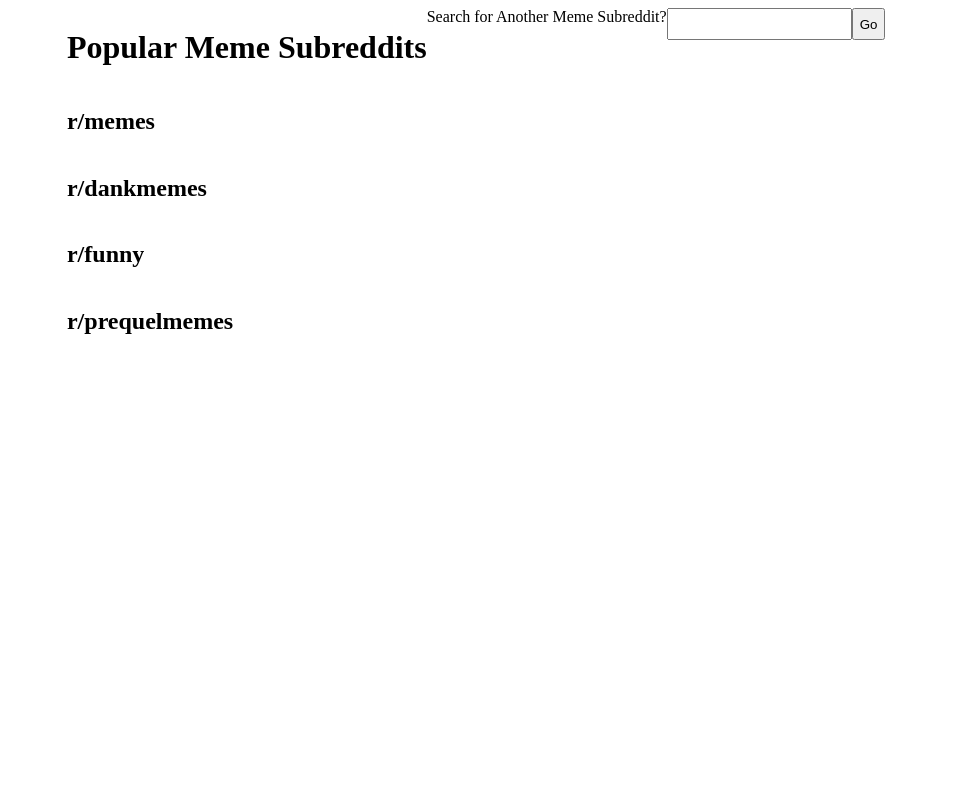
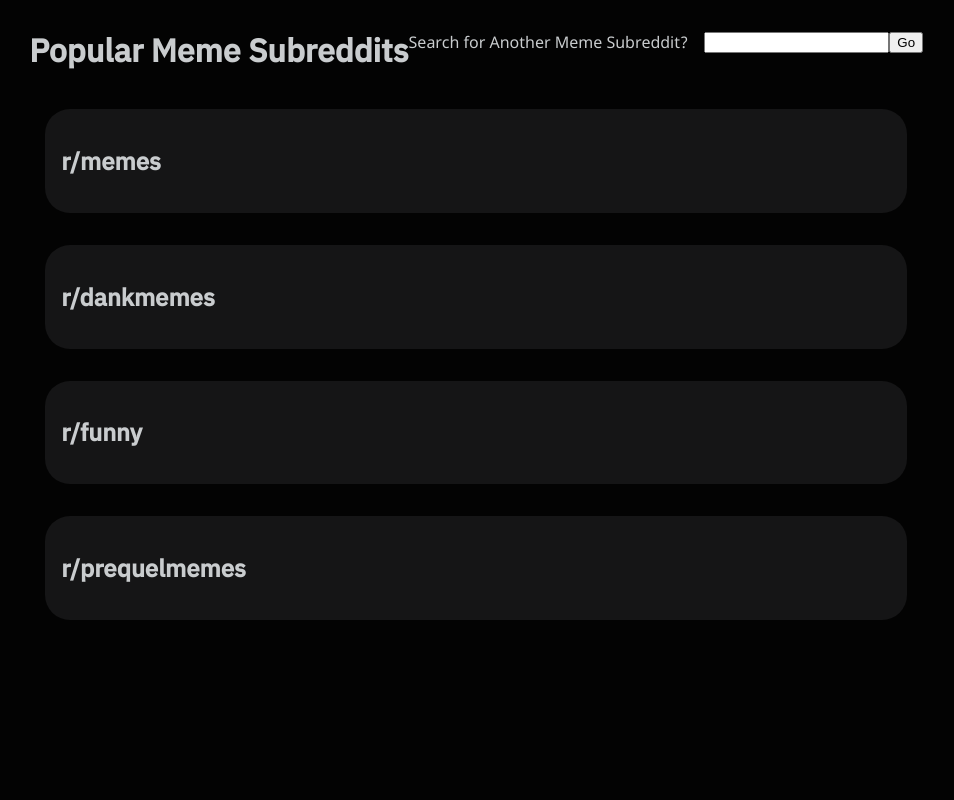
Before and after one commit to j1lin0101/PopularMemes, a Flask app: page / in a window 1280 px wide. Shown: the whole page, without its empty margins (179-1133 px from the left). Run offline with Flask 2, Linux system fonts and the light colour scheme; data that the repository does not hold is empty.

Commit message:
First COmmit

```diff
--- a/main.py
+++ b/main.py
@@ -4,7 +4,7 @@
 
 subreddits = ['memes', 'dankmemes', 'funny', 'prequelmemes']
 limit = 5
-timeframe = 'month'  # hour, day, week, month, year, all
+timeframe = 'week'  # hour, day, week, month, year, all
 listing = 'top'  # controversial, best, hot, new, random, rising, top
 
 app = Flask(__name__)
@@ -39,7 +39,8 @@
                                          'comments': post['data']['num_comments'], 'is_video': post['data']['is_video']}
         if '.gifv' in post['url']:
             post['url'] = post['url'][:-1]
-        postList.append(post)
+        if '.gif' in post['url'] or '.png' in post['url'] or '.jpg' in post['url'] or '.jpeg' in post['url']:
+            postList.append(post)
     return postList
 
 @app.route("/")
@@ -61,7 +62,7 @@
         print(subreddit)
         print(reddit_dict[subreddit])
         print()
-    return render_template('index.html', page_title = "Popular Meme Subreddits", generic=True, data=reddit_dict)
+    return render_template('index.html', page_title = "Popular Meme Subreddits", data=reddit_dict)
 
 @app.route("/redresponse")
 def search_handler():
@@ -71,7 +72,7 @@
         r = get_reddit(name, listing, limit, timeframe)
         df = get_results(r)
         reddit_dict[name] = df
-        return render_template('index.html', page_title = f"r/{name}", generic=False, data = reddit_dict)
+        return render_template('index.html', page_title =f"Results for r/{name}", data = reddit_dict)
     else:
         return render_template('index.html', page_title = "Sorry couldn't find that Subreddit")
 
--- /dev/null
+++ b/requirements.txt
@@ -0,0 +1 @@
+Flask==1.1.2
--- a/static/index.css
+++ b/static/index.css
@@ -1,3 +1,19 @@
+@font-face {
+    font-family: NotoSans;
+    src: url('NotoSans-Regular.ttf');
+}
+@font-face {
+    font-family: NotoSans;
+    src: url('NotoSans-Bold.ttf');
+      font-weight: bold;
+
+}
+
+@font-face {
+    font-family: IBMPlexSans;
+    src: url('IBMPlexSans-Medium.ttf');
+}
+
 body {
     display: flex;
     flex-direction: column;
@@ -5,11 +21,13 @@
     align-content: center;
     flex-wrap: wrap;
     margin-left: 3vw;
+    background-color:#030303;
+    color: #C9CCCE;
 }
 .memes {
     display: flex;
     flex-direction: column;
-    justify-content: center;
+    justify-content: flex-start;
     align-content: baseline;
     flex-wrap: wrap;
 }
@@ -18,7 +36,7 @@
     .memes {
         display: flex;
         flex-direction: column;
-        justify-content: center;
+        justify-content: flex-start;
         align-content: baseline;
         flex-wrap: wrap;
     }
@@ -28,7 +46,7 @@
     .memes {
         display: flex;
         flex-direction: row;
-        justify-content: center;
+        justify-content: flex-start;
         align-content: baseline;
         flex-wrap: wrap;
     }
@@ -38,28 +56,43 @@
     display: flex;
     flex-direction: column;
     align-content: flex-start;
-    justify-content: flex-start;
+    justify-content: space-between;
+    background-color: #151516;
+    padding: 1rem;
+    border-radius: 25px;
+    margin: 1rem;
+
 }
 
+h1 {
+font-family: IBMPlexSans;
+}
+.subreddit h2 {
+font-family: IBMPlexSans;}
 
 
 .meme {
     display: flex;
     flex-direction: column;
     align-content: space-evenly;
+    justify-content: space-between;
     margin: 1vh 1vw;
+    max-width: 15vw;
 }
 
 .stats {
+font-family: NotoSans;
+font-size: 1rem;
     display: flex;
     flex-direction: column;
     justify-content: center;
     flex-wrap: wrap;
-    max-width:20rem;
+    max-width:15vw;
 }
 
 img {
-    max-height:20rem;
+
+    max-width:15vw;
     display: flex;
     align-self: start;
 
@@ -75,10 +108,16 @@
 form {
     display: flex;
     flex-direction: row;
-    justify-content: flex-start;
-    align-content: center;
+    justify-content: space-between;
+    align-items: center;
+    font-family: NotoSans;
+
 }
 
 form input {
     max-height:2rem;
 }
+
+form label {
+    padding-right: 1rem;
+}
--- a/templates/index.html
+++ b/templates/index.html
@@ -15,17 +15,15 @@
     </div>
     {% for key, value in data.items() %}
       <div class="subreddit">
-        {% if generic %}
-          <h2>{{key}}</h2>
-        {% endif %}
+        <h2>{{key}}</h2>
         <div class="memes">
           {% for meme in value %}
             <div class="meme">
-              <img src="{{meme.url}}">
+              <a href="{{meme.url}}"><img src="{{meme.url}}"></a>
               <div class="stats">
-                <p>Title: {{meme.title}}</p>
-                <p>Upvotes: {{meme.score}}</p>
-                <p>Comments: {{meme.comments}}</p>
+                <p><b>Title</b>: {{meme.title}}</p>
+                <p><b>Upvotes</b>: {{meme.score}}</p>
+                <p><b>Comments</b>: {{meme.comments}}</p>
               </div>
             </div>
           {% endfor %}
```
Also changed, not shown: app.yaml (added, +8 -0 lines), static/IBMPlexSans-Medium.ttf (added), static/NotoSans-Bold.ttf (added), static/NotoSans-Regular.ttf (added), 2 other files.
